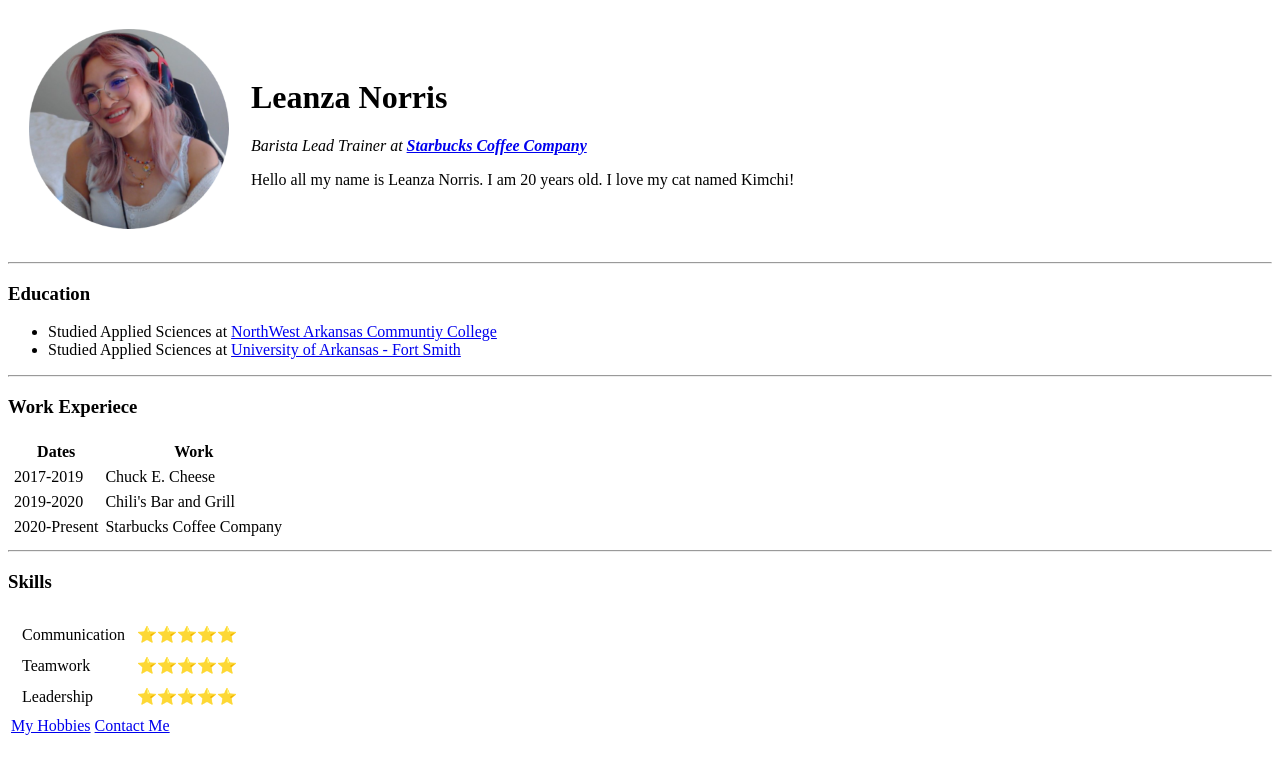
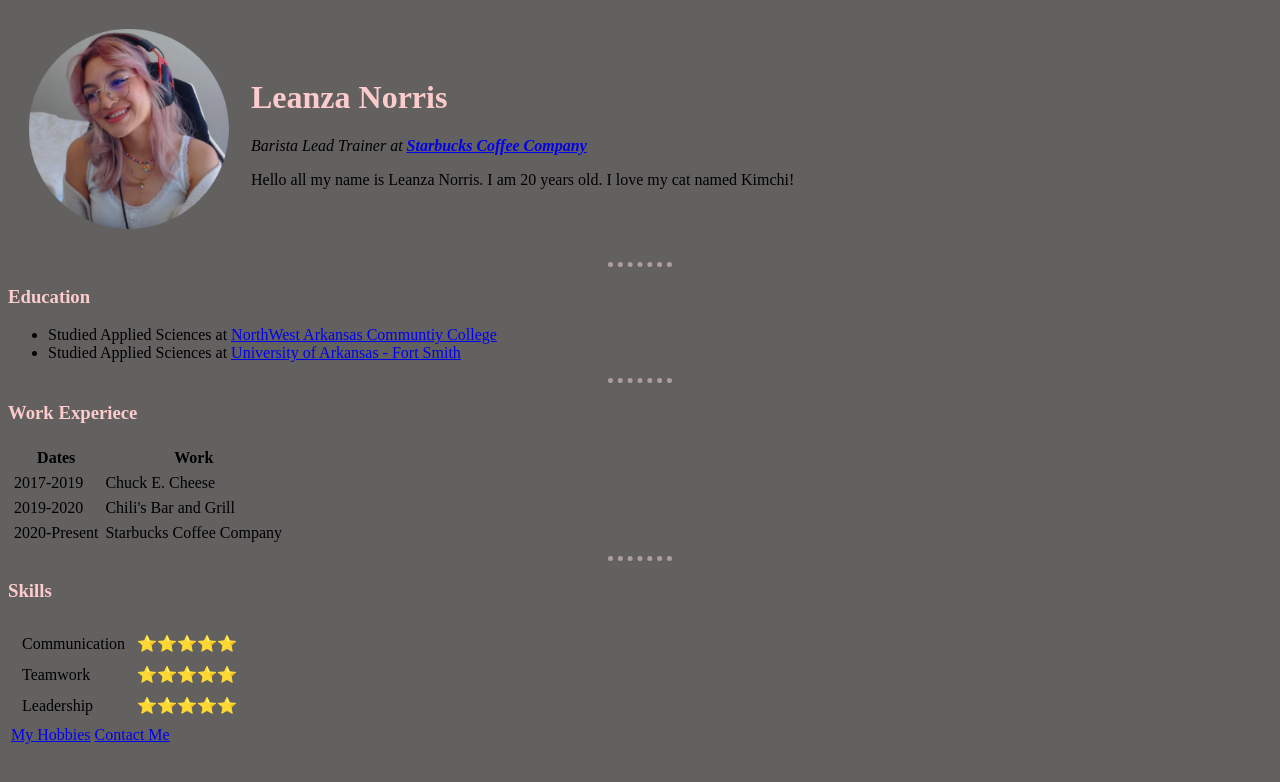
Before and after one commit to LeanzaNorris/cv, a plain HTML site: page index.html in a window 1280 px wide. Drawn offline with Linux system fonts and the light colour scheme.

Commit message:
Updated CV website adding CSS code.

```diff
--- /dev/null
+++ b/css/styles.css
@@ -0,0 +1,15 @@
+body {
+    background-color: #636060;
+}
+hr {
+    border-color: #AD9D9D;
+    border-style: dotted none none;
+    border-width: 5px;
+    width: 5%;
+}
+h1{
+    color: #FCCBCB;
+}
+h3{
+    color: #FCCBCB;
+}
--- a/index.html
+++ b/index.html
@@ -5,6 +5,7 @@
     <meta http-equiv="X-UA-Compatible" content="IE=edge">
     <meta name="viewport" content="width=device-width, initial-scale=1.0">
     <title>Leanza's Personal Website</title>
+    <link rel="stylesheet" href="css/styles.css">
 </head>
 <body>
     <table cellspacing="20">
```
Also changed, not shown: contacts.html (+1 -0 lines), hobbies.html (+1 -0 lines).
